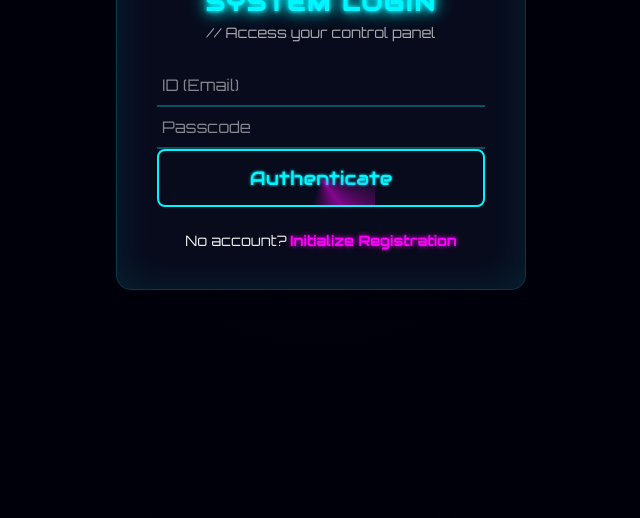
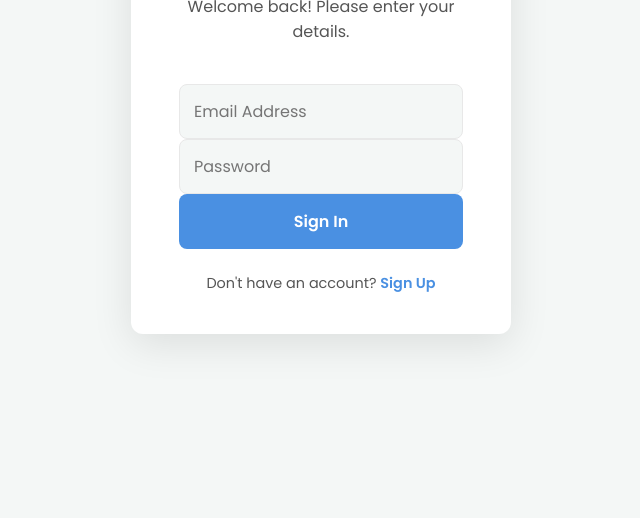
Before and after one commit to ASHURASINGLE/Bot-ashura, a plain HTML site: page index.html in a window 1280 px wide. Shown: the part 282-800 px from the top of the page, without its empty margins (319-959 px from the left). Drawn offline with Linux system fonts and the light colour scheme.

Commit message:
Update index.html

```diff
--- a/index.html
+++ b/index.html
@@ -3,24 +3,23 @@
 <head>
     <meta charset="UTF-8">
     <meta name="viewport" content="width=device-width, initial-scale=1.0">
-    <title>Cyber SMM Panel - System Access</title>
+    <title>SMM Panel - Welcome</title>
     <link rel="preconnect" href="https://fonts.googleapis.com">
     <link rel="preconnect" href="https://fonts.gstatic.com" crossorigin>
-    <link href="https://fonts.googleapis.com/css2?family=Orbitron:wght@400;700&family=Audiowide&display=swap" rel="stylesheet">
+    <link href="https://fonts.googleapis.com/css2?family=Poppins:wght@400;600;700&display=swap" rel="stylesheet">
 
     <style>
-        /* CSS STYLES */
+        /* PROFESSIONAL WHITE THEME CSS */
         :root {
-            --primary-font: 'Orbitron', sans-serif;
-            --secondary-font: 'Audiowide', cursive;
-            --dark-navy: #0a0f1e;
-            --neon-blue: #00f6ff;
-            --neon-pink: #ff00ff;
-            --neon-purple: #9d00ff;
-            --cyber-white: #f0f0f0;
-            --error-red: #ff4d4d;
-            --success-green: #00ff89;
-            --background-glow: radial-gradient(circle at 50% 50%, rgba(0, 246, 255, 0.1), rgba(10, 15, 30, 0) 70%);
+            --primary-font: 'Poppins', sans-serif;
+            --primary-color: #4A90E2; /* A professional blue */
+            --light-gray: #f4f7f6;
+            --medium-gray: #e8e8e8;
+            --dark-gray: #555;
+            --text-color: #333;
+            --white: #ffffff;
+            --error-red: #d93025;
+            --success-green: #1e8e3e;
         }
 
         * {
@@ -31,53 +30,32 @@
 
         body {
             font-family: var(--primary-font);
-            background-color: var(--dark-navy);
-            color: var(--cyber-white);
+            background-color: var(--light-gray);
+            color: var(--text-color);
             display: flex;
             justify-content: center;
             align-items: center;
             min-height: 100vh;
-            overflow: hidden;
-            background-image: var(--background-glow);
         }
 
-        /* Digital Rain Background */
-        #canvas-container {
-            position: absolute;
-            top: 0;
-            left: 0;
+        /* Main Container for Forms */
+        .auth-container {
             width: 100%;
-            height: 100%;
-            z-index: 0;
-        }
-        #matrix-canvas {
-            display: block;
+            max-width: 420px;
+            padding: 20px;
         }
 
-        /* Glassmorphism Panel Style */
-        .glassmorphism-panel {
-            background: rgba(20, 28, 56, 0.4);
-            backdrop-filter: blur(10px);
-            -webkit-backdrop-filter: blur(10px);
-            border: 1px solid rgba(0, 246, 255, 0.2);
-            border-radius: 15px;
-            padding: 2.5rem;
-            box-shadow: 0 4px 30px rgba(0, 0, 0, 0.1), 0 0 40px rgba(0, 246, 255, 0.1) inset;
-            animation: fadeIn 0.8s ease-out;
+        .form-panel {
+            background-color: var(--white);
+            border-radius: 12px;
+            padding: 2.5rem 3rem;
+            box-shadow: 0 10px 40px rgba(0, 0, 0, 0.1);
+            animation: slideUp 0.6s ease-out;
         }
 
-        @keyframes fadeIn {
-            from { opacity: 0; transform: scale(0.95); }
-            to { opacity: 1; transform: scale(1); }
-        }
-
-        /* Auth Container */
-        .auth-container {
-            position: relative;
-            z-index: 2;
-            width: 100%;
-            max-width: 450px;
-            padding: 20px;
+        @keyframes slideUp {
+            from { opacity: 0; transform: translateY(20px); }
+            to { opacity: 1; transform: translateY(0); }
         }
 
         .form-container {
@@ -90,26 +68,21 @@
             display: flex;
         }
 
-        .form-title {
-            font-family: var(--secondary-font);
+        .form-header {
             text-align: center;
-            color: var(--neon-blue);
-            text-shadow: 0 0 5px var(--neon-blue), 0 0 10px var(--neon-blue), 0 0 15px var(--neon-blue);
-            letter-spacing: 2px;
-            animation: text-flicker 3s linear infinite;
+            margin-bottom: 1rem;
         }
 
-        @keyframes text-flicker {
-            0%, 18%, 22%, 25%, 53%, 57%, 100% { text-shadow: 0 0 4px var(--neon-blue), 0 0 11px var(--neon-blue), 0 0 19px var(--neon-blue); }
-            20%, 24%, 55% { text-shadow: none; }
+        .form-title {
+            font-size: 1.8rem;
+            font-weight: 700;
+            color: var(--text-color);
+            margin-bottom: 0.5rem;
         }
 
         .form-subtitle {
-            text-align: center;
-            color: var(--cyber-white);
-            opacity: 0.7;
-            font-size: 0.9rem;
-            margin-top: -1.2rem;
+            font-size: 1rem;
+            color: var(--dark-gray);
         }
 
         /* Input Fields */
@@ -119,11 +92,11 @@
 
         .input-group input {
             width: 100%;
-            background: transparent;
-            border: none;
-            border-bottom: 2px solid rgba(0, 246, 255, 0.3);
-            padding: 10px 5px;
-            color: var(--cyber-white);
+            background-color: var(--light-gray);
+            border: 1px solid var(--medium-gray);
+            border-radius: 8px;
+            padding: 14px;
+            color: var(--text-color);
             font-family: var(--primary-font);
             font-size: 1rem;
             transition: border-color 0.3s ease, box-shadow 0.3s ease;
@@ -131,79 +104,45 @@
 
         .input-group input:focus {
             outline: none;
-            border-bottom-color: var(--neon-pink);
-            box-shadow: 0 5px 15px -10px var(--neon-pink);
+            border-color: var(--primary-color);
+            box-shadow: 0 0 0 3px rgba(74, 144, 226, 0.2);
         }
 
-        .input-group label {
-            position: absolute;
-            top: 10px;
-            left: 5px;
-            color: rgba(255, 255, 255, 0.5);
-            pointer-events: none;
-            transition: all 0.3s ease;
+        /* Button Style */
+        .btn {
+            width: 100%;
+            padding: 15px;
+            font-family: var(--primary-font);
+            font-size: 1rem;
+            font-weight: 600;
+            color: var(--white);
+            background-color: var(--primary-color);
+            border: none;
+            border-radius: 8px;
+            cursor: pointer;
+            transition: background-color 0.3s ease, transform 0.2s ease;
         }
 
-        .input-group input:focus + label,
-        .input-group input:valid + label {
-            top: -15px;
-            font-size: 0.8rem;
-            color: var(--neon-pink);
+        .btn:hover {
+            background-color: #357ABD; /* A slightly darker blue */
+            transform: translateY(-2px);
         }
 
-        /* Holographic Button Style */
-        .btn.holographic {
-            width: 100%;
-            padding: 15px;
-            font-family: var(--secondary-font);
-            font-size: 1.2rem;
-            color: var(--neon-blue);
-            background: transparent;
-            border: 2px solid var(--neon-blue);
-            border-radius: 8px;
-            cursor: pointer;
-            position: relative;
-            overflow: hidden;
-            transition: color 0.4s ease, box-shadow 0.4s ease, background-color 0.4s ease;
-            text-shadow: 0 0 3px var(--neon-blue);
-        }
-
-        .btn.holographic:hover {
-            color: var(--dark-navy);
-            background-color: var(--neon-blue);
-            box-shadow: 0 0 20px var(--neon-blue), 0 0 30px var(--neon-blue);
-        }
-
-        .btn.holographic .btn-glow {
-            position: absolute;
-            top: -50%;
-            left: -50%;
-            width: 200%;
-            height: 200%;
-            background: conic-gradient(
-                transparent,
-                rgba(255, 0, 255, 0.5),
-                transparent 30%
-            );
-            animation: rotate 4s linear infinite;
-        }
-
-        @keyframes rotate {
-            from { transform: rotate(0deg); }
-            to { transform: rotate(360deg); }
+        .btn:active {
+            transform: translateY(0);
         }
 
         /* Switch Form Link */
         .switch-form-text {
             text-align: center;
             font-size: 0.9rem;
+            color: var(--dark-gray);
         }
 
         .switch-form-text a {
-            color: var(--neon-pink);
+            color: var(--primary-color);
             text-decoration: none;
-            font-weight: bold;
-            text-shadow: 0 0 5px var(--neon-pink);
+            font-weight: 600;
             cursor: pointer;
         }
         .switch-form-text a:hover {
@@ -213,75 +152,70 @@
         /* Message Display */
         .message {
             text-align: center;
-            padding: 10px;
-            border-radius: 5px;
+            padding: 12px;
+            border-radius: 8px;
             font-size: 0.9rem;
             display: none; /* Hidden by default */
+            border: 1px solid transparent;
         }
         .message.error {
             color: var(--error-red);
-            border: 1px solid var(--error-red);
+            background-color: rgba(217, 48, 37, 0.1);
+            border-color: rgba(217, 48, 37, 0.2);
         }
         .message.success {
             color: var(--success-green);
-            border: 1px solid var(--success-green);
+            background-color: rgba(30, 142, 62, 0.1);
+            border-color: rgba(30, 142, 62, 0.2);
         }
 
     </style>
 </head>
 <body>
 
-    <div id="canvas-container">
-        <canvas id="matrix-canvas"></canvas>
+    <div class="auth-container">
+        <div class="form-panel">
+            <!-- Login Form -->
+            <div id="login-form-container" class="form-container active">
+                <div class="form-header">
+                    <h1 class="form-title">Member Login</h1>
+                    <p class="form-subtitle">Welcome back! Please enter your details.</p>
                 </div>
-
-    <div class="auth-container">
-        <!-- Login Form -->
-        <div id="login-form-container" class="form-container glassmorphism-panel active">
-            <h2 class="form-title">SYSTEM LOGIN</h2>
-            <p class="form-subtitle">// Access your control panel</p>
                 <form id="login-form">
                     <div class="input-group">
-                    <input type="email" id="login-email" required>
-                    <label for="login-email">ID (Email)</label>
+                        <input type="email" id="login-email" placeholder="Email Address" required>
                     </div>
                     <div class="input-group">
-                    <input type="password" id="login-password" required>
-                    <label for="login-password">Passcode</label>
+                        <input type="password" id="login-password" placeholder="Password" required>
                     </div>
-                <button type="submit" class="btn holographic">
-                    <span class="btn-text">Authenticate</span>
-                    <span class="btn-glow"></span>
-                </button>
+                    <button type="submit" class="btn">Sign In</button>
                 </form>
                 <div id="login-message" class="message"></div>
                 <p class="switch-form-text">
-                No account? <a id="show-register">Initialize Registration</a>
+                    Don't have an account? <a id="show-register">Sign Up</a>
                 </p>
             </div>
 
             <!-- Registration Form -->
-        <div id="register-form-container" class="form-container glassmorphism-panel">
-            <h2 class="form-title">NEW USER PROTOCOL</h2>
-            <p class="form-subtitle">// Create your system identity</p>
+            <div id="register-form-container" class="form-container">
+                <div class="form-header">
+                    <h1 class="form-title">Create Account</h1>
+                    <p class="form-subtitle">Get started with our SMM panel today.</p>
+                </div>
                 <form id="register-form">
                     <div class="input-group">
-                    <input type="email" id="register-email" required>
-                    <label for="register-email">ID (Email)</label>
+                        <input type="email" id="register-email" placeholder="Email Address" required>
                     </div>
                     <div class="input-group">
-                    <input type="password" id="register-password" minlength="6" required>
-                    <label for="register-password">Passcode (min 6 chars)</label>
+                        <input type="password" id="register-password" placeholder="Password (min. 6 characters)" minlength="6" required>
                     </div>
-                <button type="submit" class="btn holographic">
-                    <span class="btn-text">Register Identity</span>
-                    <span class="btn-glow"></span>
-                </button>
+                    <button type="submit" class="btn">Create Account</button>
                 </form>
                 <div id="register-message" class="message"></div>
                 <p class="switch-form-text">
-                Already registered? <a id="show-login">Return to Login</a>
+                    Already have an account? <a id="show-login">Sign In</a>
                 </p>
+            </div>
         </div>
     </div>
 
@@ -293,7 +227,7 @@
     <script>
         // JAVASCRIPT LOGIC
 
-        // --- 1. FIREBASE CONFIGURATION (Your new details have been added) ---
+        // --- 1. FIREBASE CONFIGURATION (Your details are included) ---
         const firebaseConfig = {
             apiKey: "AIzaSyCeCuaG-Fk6AHMS24ozaEj9KBnra_53v5g",
             authDomain: "foxxi-cdb87.firebaseapp.com",
@@ -327,48 +261,11 @@
                 registerContainer.classList.remove('active');
                 loginContainer.classList.add('active');
             });
-
-            // Digital Rain Effect
-            const canvas = document.getElementById('matrix-canvas');
-            if (canvas) {
-                const ctx = canvas.getContext('2d');
-
-                canvas.width = window.innerWidth;
-                canvas.height = window.innerHeight;
-
-                const letters = 'ABCDEFGHIJKLMNOPQRSTUVWXYZ1234567890@#$%^&*()';
-                const fontSize = 16;
-                const columns = canvas.width / fontSize;
-
-                const drops = [];
-                for (let x = 0; x < columns; x++) {
-                    drops[x] = 1;
-                }
-
-                function drawMatrix() {
-                    ctx.fillStyle = 'rgba(10, 15, 30, 0.05)';
-                    ctx.fillRect(0, 0, canvas.width, canvas.height);
-
-                    ctx.fillStyle = 'var(--neon-blue)';
-                    ctx.font = `${fontSize}px monospace`;
-
-                    for (let i = 0; i < drops.length; i++) {
-                        const text = letters[Math.floor(Math.random() * letters.length)];
-                        ctx.fillText(text, i * fontSize, drops[i] * fontSize);
-
-                        if (drops[i] * fontSize > canvas.height && Math.random() > 0.975) {
-                            drops[i] = 0;
-                        }
-                        drops[i]++;
-                    }
-                }
-                setInterval(drawMatrix, 40);
-            }
         });
 
         // --- 3. FIREBASE AUTHENTICATION LOGIC ---
 
-        // Helper to display messages
+        // Helper to display messages and handle loading state
         const showMessage = (elementId, text, type) => {
             const el = document.getElementById(elementId);
             el.textContent = text;
@@ -376,10 +273,22 @@
             el.style.display = 'block';
         };
 
+        const setLoadingState = (form, isLoading) => {
+            const button = form.querySelector('button');
+            if (isLoading) {
+                button.disabled = true;
+                button.textContent = 'Processing...';
+            } else {
+                button.disabled = false;
+                button.textContent = form.id === 'login-form' ? 'Sign In' : 'Create Account';
+            }
+        };
+
         // Registration
         const registerForm = document.getElementById('register-form');
         registerForm.addEventListener('submit', (e) => {
             e.preventDefault();
+            setLoadingState(registerForm, true);
             const email = document.getElementById('register-email').value;
             const password = document.getElementById('register-password').value;
             const messageEl = 'register-message';
@@ -395,15 +304,15 @@
                         createdAt: new Date().toISOString()
                     })
                     .then(() => {
-                        showMessage(messageEl, 'Registration successful! Redirecting to dashboard...', 'success');
+                        showMessage(messageEl, 'Account created! Redirecting...', 'success');
                         setTimeout(() => {
-                            // In a real app, you would redirect to the main dashboard page
-                            window.location.href = 'dashboard.html'; // Create this file next
+                            window.location.href = 'dashboard.html'; // Redirect to dashboard
                         }, 2000);
                     });
                 })
                 .catch((error) => {
                     showMessage(messageEl, error.message, 'error');
+                    setLoadingState(registerForm, false);
                 });
         });
 
@@ -411,20 +320,22 @@
         const loginForm = document.getElementById('login-form');
         loginForm.addEventListener('submit', (e) => {
             e.preventDefault();
+            setLoadingState(loginForm, true);
+
             const email = document.getElementById('login-email').value;
             const password = document.getElementById('login-password').value;
             const messageEl = 'login-message';
 
             auth.signInWithEmailAndPassword(email, password)
                 .then((userCredential) => {
-                    showMessage(messageEl, 'Authentication successful. Accessing dashboard...', 'success');
+                    showMessage(messageEl, 'Login successful. Loading dashboard...', 'success');
                     setTimeout(() => {
-                        // In a real app, you would redirect to the main dashboard page
-                        window.location.href = 'dashboard.html'; // Create this file next
+                        window.location.href = 'dashboard.html'; // Redirect to dashboard
                     }, 2000);
                 })
                 .catch((error) => {
                     showMessage(messageEl, error.message, 'error');
+                    setLoadingState(loginForm, false);
                 });
         });
 
```
Lines whose indentation alone changed are shown as unchanged.
